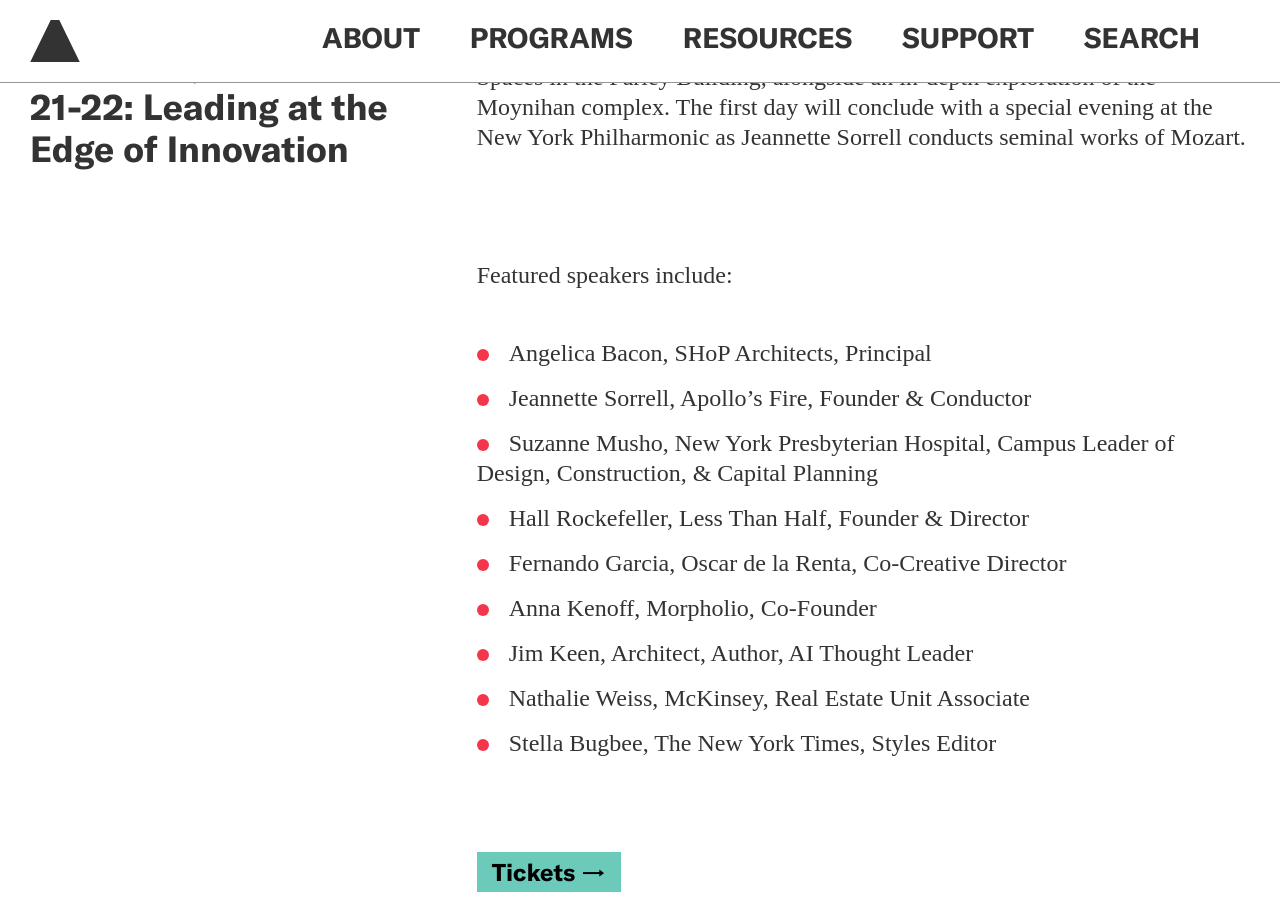
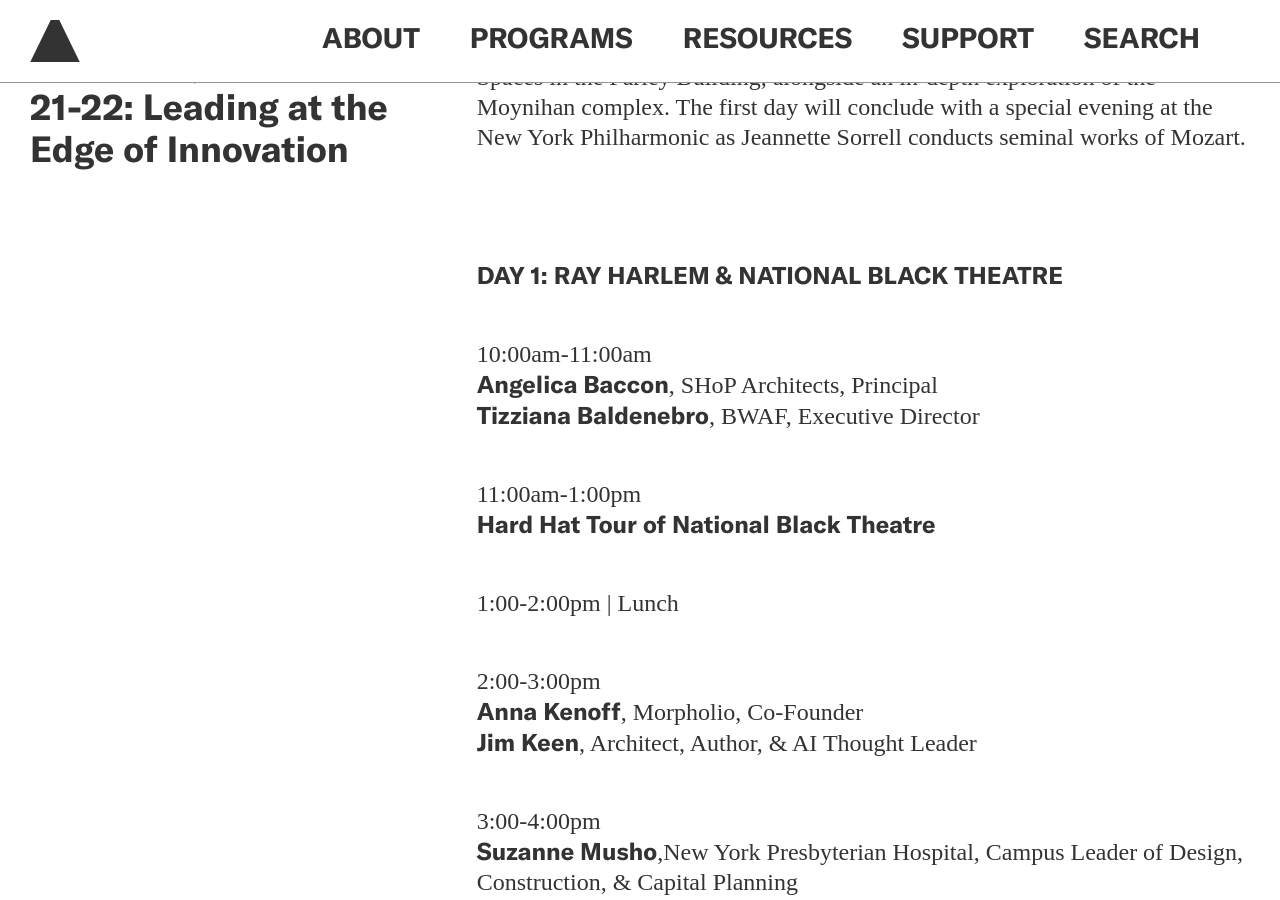
Before and after one commit to jengalas/bwaf-bbw, a Jekyll site: the page built from _programs/industry-leaders-roundtable-retreat.md, in a window 1280 px wide and 900 px high, scrolled down 806 px. Built offline with Jekyll 4.4.1, drawn with Linux system fonts in a browser that asks for light colours; nearby versions of some CDN libraries; some web fonts are replaced; some of the changed text lies outside the part shown.

Commit message:
Updated 1 file via CloudCannon.

```diff
--- a/_programs/industry-leaders-roundtable-retreat.md
+++ b/_programs/industry-leaders-roundtable-retreat.md
@@ -62,27 +62,69 @@
     section_break: false
     include_left-hand_column_text_: false
     miscellaneous: >-
-      Featured speakers include:
+      **DAY 1: RAY HARLEM & NATIONAL BLACK THEATRE**
 
 
-      * Angelica Bacon, SHoP Architects, Principal
+      10:00am-11:00am<br>**Angelica Baccon**, SHoP Architects,
+      Principal<br>**Tizziana Baldenebro**, BWAF, Executive Director
 
-      * Jeannette Sorrell, Apollo’s Fire, Founder & Conductor
 
-      * Suzanne Musho, New York Presbyterian Hospital, Campus Leader of Design,
-      Construction, & Capital Planning
+      11:00am-1:00pm<br>**Hard Hat Tour of National Black Theatre**
 
-      * Hall Rockefeller, Less Than Half, Founder & Director
 
-      * Fernando Garcia, Oscar de la Renta, Co-Creative Director
+      1:00-2:00pm \| Lunch
 
-      * Anna Kenoff, Morpholio, Co-Founder
 
-      * Jim Keen, Architect, Author, AI Thought Leader
+      2:00-3:00pm<br>**Anna Kenoff**, Morpholio, Co-Founder<br>**Jim Keen**,
+      Architect, Author, & AI Thought Leader
 
-      * Nathalie Weiss, McKinsey, Real Estate Unit Associate
 
-      * Stella Bugbee, The New York Times, Styles Editor
+      3:00-4:00pm<br>**Suzanne Musho**,New York Presbyterian Hospital, Campus
+      Leader of Design, Construction, & Capital Planning
+
+
+      4:00-5:00pm<br>**Fernando Garcia**, Oscar de la Renta, Co-Creative
+      Director
+
+
+      5:30-7:00pm \| Dinner at Lincoln Ristorante
+
+
+      7:30pm<br>**Jeannette Sorrell Conducts Mozart’s Symphony No. 40 at New
+      York Philharmonic**
+
+
+      **DAY 2: MOYNIHAN & MANHATTAN WEST**
+
+
+      10:00-11:00am<br>**Tour of Meta Offices/Art Space**
+
+
+      11:00am-12:00pm<br>**Tour of Manhattan West**
+
+
+      12:00pm \| Lunch
+
+
+      1:00-2:00pm<br>**Jeannette Sorrell**, Apollo’s Fire, Founder & Conductor
+
+
+      2:00-3:00pm<br>**Hall Rockefeller**, Less Than Half, Founder & Director
+
+
+      3:00-4:00pm<br>**Stella Bugbee**, The New York Times, Styles Editor
+
+
+      4:00-5:00pm<br>**Nathalie Weiss**, McKinsey, Real Estate Unit Associate
+
+
+      5:00pm \| Closing Toast
+
+
+      &nbsp;
+
+
+      &nbsp;
     lefthand_text:
       header_type: ''
       text: ''
```
